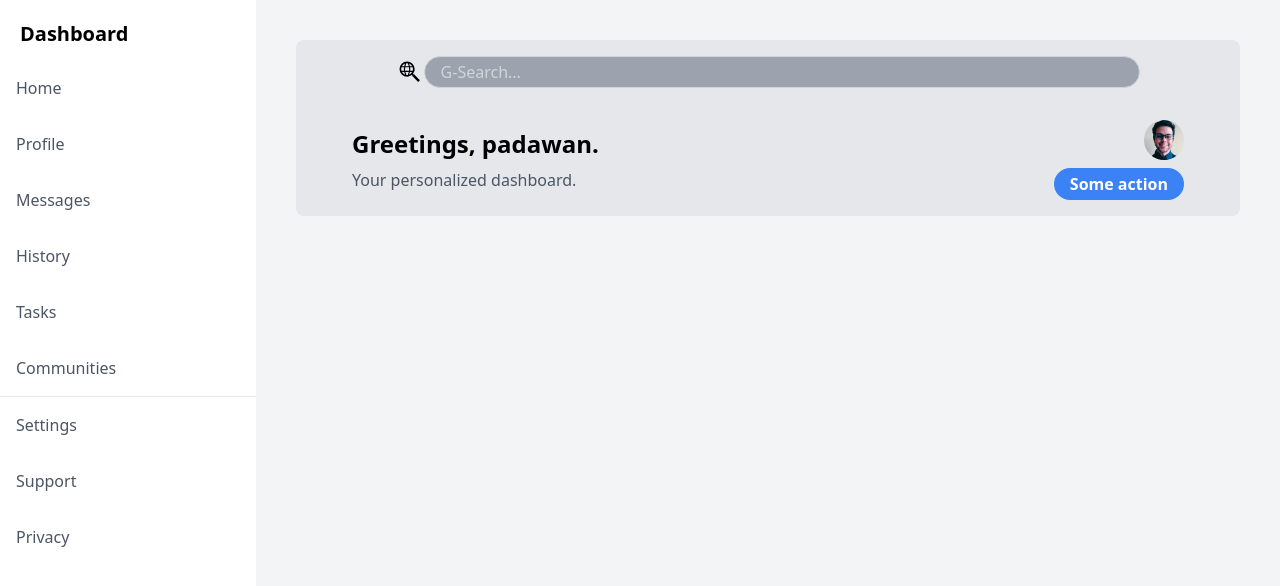
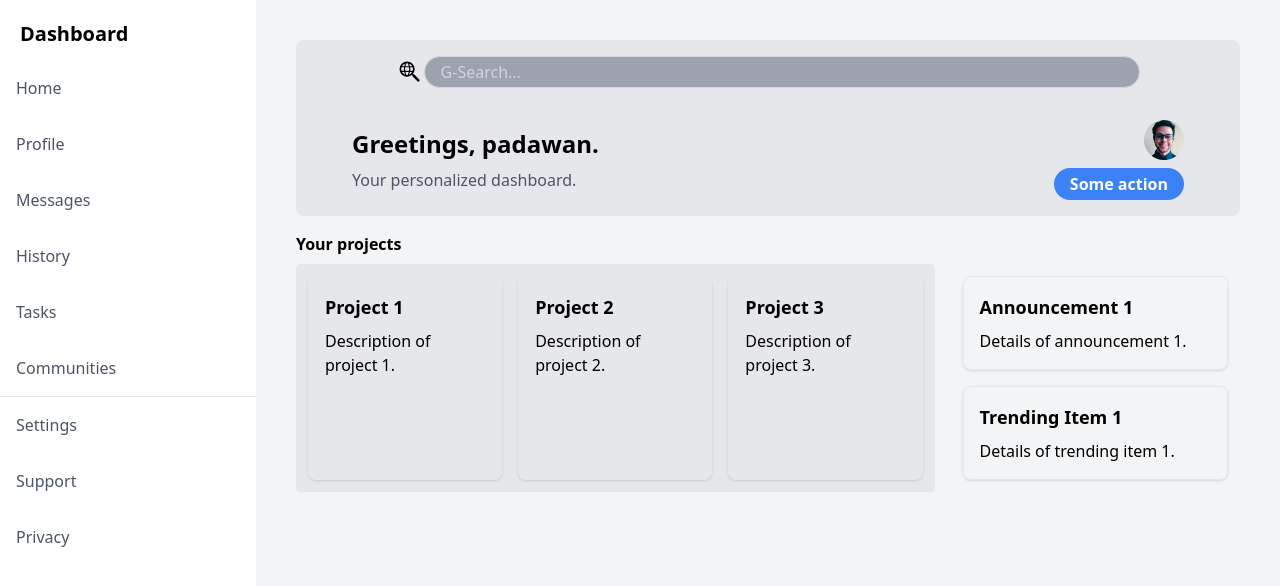
Before and after one commit to cesarbrancalhao/Odin.Dashboard, a website: page src/index.html in a window 1280 px wide. Drawn offline with Linux system fonts and the light colour scheme.

Commit message:
Added: Main div and sections

```diff
--- a/src/index.html
+++ b/src/index.html
@@ -34,7 +34,7 @@
         </nav>
 
         <!-- Main -->
-        <main class="flex-1 overflow-auto p-10">
+        <div class="flex-1 overflow-auto p-10">
 
             <header class="px-4 py-4 w-full bg-gray-200 rounded-lg">
 
@@ -62,7 +62,54 @@
 
             </header>
 
-        </main>
+            <!-- Dashboard -->
+            <main class="my-4 rounded-lg">
+
+                <h1 class="text-1xl font-bold mb-2">Your projects</h1>
+                <div class="flex gap-4">
+
+                    <!-- Projects -->
+                    <section class="grid sm:grid-cols-2 lg:grid-cols-3 gap-4 flex-grow p-3 bg-gray-200 rounded">
+
+                        <div class="p-4 border rounded-lg shadow">
+                            <h2 class="font-bold text-lg">Project 1</h2>
+                            <p class="mt-2">Description of project 1.</p>
+                        </div>
+
+                        <div class="p-4 border rounded-lg shadow">
+                            <h2 class="font-bold text-lg">Project 2</h2>
+                            <p class="mt-2">Description of project 2.</p>
+                        </div>
+
+                        <div class="p-4 border rounded-lg shadow">
+                            <h2 class="font-bold text-lg">Project 3</h2>
+                            <p class="mt-2">Description of project 3.</p>
+                        </div>
+
+                    </section>
+
+                    <!-- Announcements and Trending Sections -->
+                    <section class="flex flex-col gap-4 w-1/3 p-3 rounded">
+
+                        <!-- Announcements Section -->
+                        <div class="flex-1 p-4 border rounded-lg shadow">
+                            <h2 class="font-bold text-lg">Announcement 1</h2>
+                            <p class="mt-2">Details of announcement 1.</p>
+                        </div>
+
+                        <!-- Trending Section -->
+                        <div class="flex-1 p-4 border rounded-lg shadow">
+                            <h2 class="font-bold text-lg">Trending Item 1</h2>
+                            <p class="mt-2">Details of trending item 1.</p>
+                        </div>
+
+                    </section>
+
+                </div>
+
+            </main>
+
+        </div>
     </div>
 </body>
 </html>
```
Also changed, not shown: src/assets/css/output.css.
